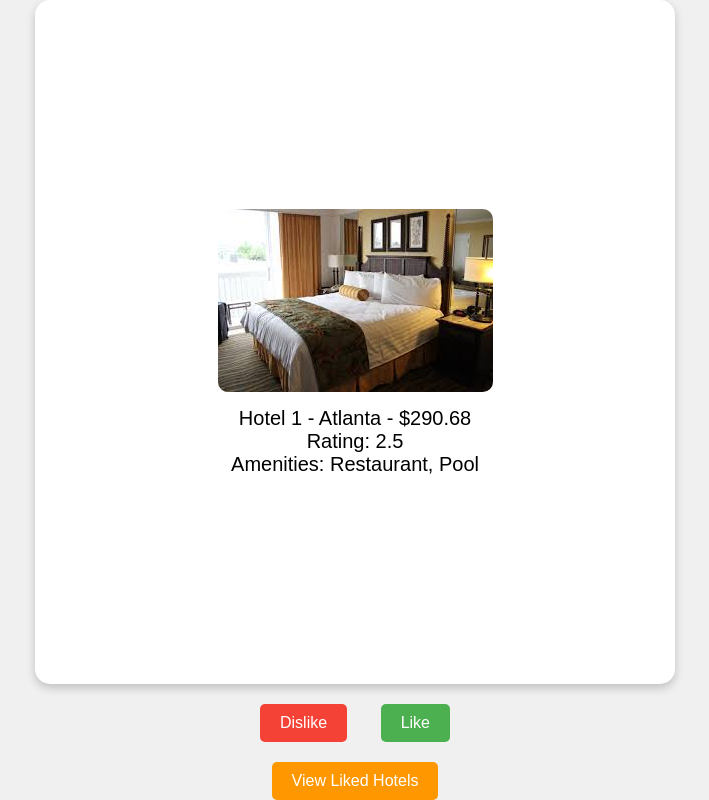
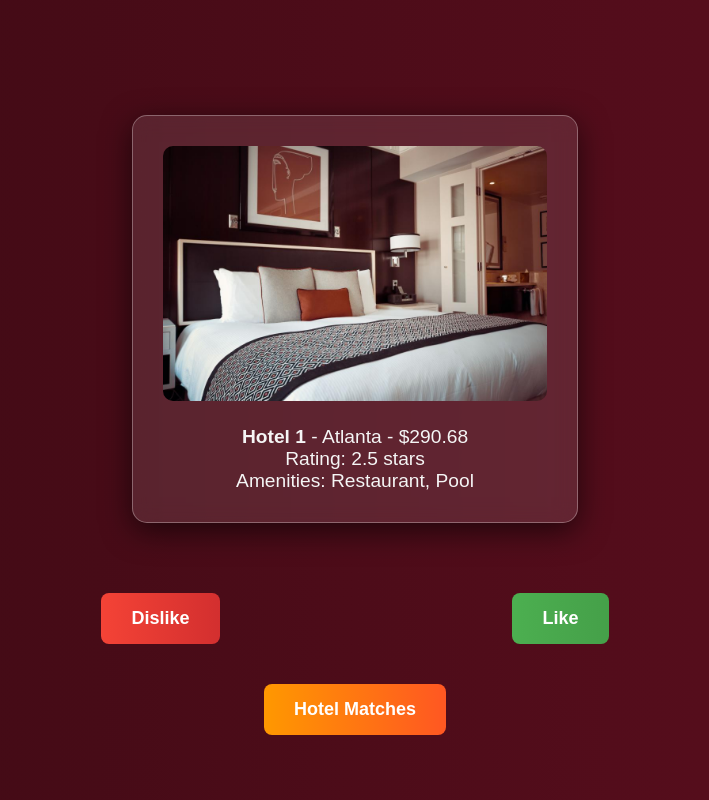
Before and after one commit to jackngammm/Marriot_CodeFest, a Flask app: page /hotels in a window 1280 px wide. Shown: the whole page, without its empty margins (285-994 px from the left). Run offline with Flask 3, Linux system fonts and the light colour scheme.

Commit message:
Update pic and chatting AI

```diff
--- a/main.py
+++ b/main.py
@@ -1,5 +1,6 @@
 from flask import Flask, render_template, request, session, redirect, url_for
 import pandas as pd
+
 
 app = Flask(__name__)
 app.secret_key = '1percent'
@@ -14,6 +15,7 @@ def home():
 
 
 #Log in Page
+
 @app.route('/login', methods=['GET', 'POST'])
 def login():
     if request.method == 'POST':
@@ -32,6 +34,7 @@ def login():
     return render_template('login.html')
 # Preferences Page
 @app.route('/preferences', methods=['GET', 'POST'])
+
 def preferences():
 
 
@@ -68,15 +71,15 @@ def hotels():
     hotels_list = filtered_hotels.to_dict(orient='records')
     return render_template('hotels.html', hotels=hotels_list)
 
+#This is the saved page
 
-
-
-#This is the saved page
 @app.route('/save_liked_hotels', methods=['POST'])
 def save_liked_hotels():
     liked_hotels = request.json.get('liked_hotels', [])
     session['liked_hotels'] = liked_hotels
     return 'Liked hotels saved successfully!'
+
+
 
 
 @app.route('/liked_hotels')
@@ -87,6 +90,16 @@ def liked_hotels():
 
 
 
+@app.route('/chat/<hotel_name>', methods=['GET', 'POST'])
+def chat(hotel_name):
+    user_message = None
+    bot_response = None
+
+    if request.method == 'POST':
+        user_message = request.form.get('message')
+        bot_response = f"Chatbot response to: {user_message}"  # Placeholder response logic
+
+    return render_template('chat.html', hotel_name=hotel_name, user_message=user_message, bot_response=bot_response)
 
 if __name__ == '__main__':
     app.run(debug=True)
--- a/templates/hotels.html
+++ b/templates/hotels.html
@@ -6,56 +6,89 @@
     <title>Swipe Hotels - Hotel Swipe App</title>
     <style>
         body {
+            font-family: Arial, sans-serif;
+            margin: 0;
+            padding: 0;
             display: flex;
             flex-direction: column;
             justify-content: center;
             align-items: center;
-            height: 100vh;
-            margin: 0;
-            background-color: #f0f0f0;
-            font-family: Arial, sans-serif;
+            min-height: 100vh;
+            background: linear-gradient(to right, #3E0A14, #5C0E1E);
+            animation: fadeIn 1s ease;
+            color: #f5f5f5;
+        }
+        @keyframes fadeIn {
+            from { opacity: 0; }
+            to { opacity: 1; }
         }
         .card {
-            width: 600px;
-            height: 800px;
-            background-color: white;
+            width: 30%;
+            max-width: 800px;
+            height: auto;
+            background: rgba(255, 255, 255, 0.1);
+            backdrop-filter: blur(10px);
+            border: 1px solid rgba(255, 255, 255, 0.3);
             border-radius: 15px;
-            box-shadow: 0 4px 10px rgba(0, 0, 0, 0.2);
+            box-shadow: 0 8px 30px rgba(0, 0, 0, 0.6);
             display: flex;
+            flex-direction: column;
             justify-content: center;
             align-items: center;
-            font-size: 20px;
-            padding: 20px;
             text-align: center;
-            margin-bottom: 20px;
+            padding: 30px;
+            margin: 50px 0 40px; /* Increased top and bottom margins */
             transition: transform 0.3s, opacity 0.3s;
+            font-size: 1.2em;
         }
         .buttons {
             display: flex;
-            justify-content: space-between;
-            width: 200px;
-            margin-bottom: 10px;
+            justify-content: space-around;
+            width: 70%;
+            max-width: 800px;
+            margin-top: 30px;
         }
         .button {
-            padding: 10px 20px;
-            font-size: 16px;
+            padding: 15px 30px;
+            font-size: 18px;
+            font-weight: bold;
+            border: none;
+            border-radius: 8px;
             cursor: pointer;
-            border: none;
-            border-radius: 5px;
-            margin: 0 5px;
+            margin: 0 20px;
+            transition: background-color 0.3s, transform 0.3s;
         }
         .like {
-            background-color: #4caf50;
+            background: linear-gradient(to right, #4CAF50, #45A049);
             color: white;
         }
+        .like:hover {
+            background: linear-gradient(to right, #45A049, #4CAF50);
+            transform: translateY(-3px);
+        }
         .dislike {
-            background-color: #f44336;
+            background: linear-gradient(to right, #F44336, #D32F2F);
             color: white;
         }
+        .dislike:hover {
+            background: linear-gradient(to right, #D32F2F, #F44336);
+            transform: translateY(-3px);
+        }
         .view-liked {
-            background-color: #ff9800;
+            background: linear-gradient(to right, #FF9800, #FF5722);
             color: white;
-            margin-top: 10px;
+            margin-top: 40px;
+            padding: 15px 30px;
+            font-size: 18px;
+            font-weight: bold;
+            border: none;
+            border-radius: 8px;
+            cursor: pointer;
+            transition: background-color 0.3s, transform 0.3s;
+        }
+        .view-liked:hover {
+            background: linear-gradient(to right, #FF5722, #FF9800);
+            transform: translateY(-3px);
         }
     </style>
 </head>
@@ -65,37 +98,43 @@
         <button class="button dislike" id="dislikeButton">Dislike</button>
         <button class="button like" id="likeButton">Like</button>
     </div>
-    <!-- Add the 'View Liked Hotels' button -->
-    <button class="button view-liked" onclick="window.location.href='/liked_hotels'">View Liked Hotels</button>
+    <button class="view-liked" onclick="window.location.href='/liked_hotels'">Hotel Matches</button>
 
     <script>
         const hotelList = JSON.parse('{{ hotels|tojson|safe }}');
+        const imageUrls = [
+            'static/images/HotelImage1.png',
+            'static/images/HotelImage2.png',
+            'static/images/HotelImage3.png'
+        ];
         let currentIndex = 0;
-        let likedHotels = []; // Array to store liked hotels
+        let likedHotels = [];
 
-        // Function to display the current hotel
+        function getRandomImage() {
+            const randomIndex = Math.floor(Math.random() * imageUrls.length);
+            return imageUrls[randomIndex];
+        }
+
         function displayHotel() {
             const card = document.getElementById('hotelCard');
             if (currentIndex < hotelList.length) {
                 const hotel = hotelList[currentIndex];
                 card.innerHTML = `
-                    <dix><img src="static/images/HotelImage1.png" alt="Hotel Image" style="max-width: 100%; height: auto; border-radius: 10px; margin-bottom: 10px; object-fit: cover;"></div>
-                    <div>${hotel['Hotel_Name']} - ${hotel['Location']} - $${hotel['Price_Per_Night']}</div>
-                    <div>Rating: ${hotel['Rating']}</div>
+                    <div><img src="${getRandomImage()}" alt="Hotel Image" style="max-width: 100%; height: auto; border-radius: 10px; margin-bottom: 20px; object-fit: cover;"></div>
+                    <div><strong>${hotel['Hotel_Name']}</strong> - ${hotel['Location']} - $${hotel['Price_Per_Night']}</div>
+                    <div>Rating: ${hotel['Rating']} stars</div>
                     <div>Amenities: ${hotel['Amenities']}</div>`;
             } else {
                 card.textContent = "No more hotels!";
             }
         }
 
-        // Function to handle liking a hotel
         function likeHotel() {
             if (currentIndex < hotelList.length) {
-                likedHotels.push(hotelList[currentIndex]); // Add to liked hotels
+                likedHotels.push(hotelList[currentIndex]);
                 currentIndex++;
                 displayHotel();
             }
-            // Save liked hotels to the backend
             fetch('/save_liked_hotels', {
                 method: 'POST',
                 headers: {
@@ -105,17 +144,13 @@
             });
         }
 
-        // Function to handle disliking a hotel
         function dislikeHotel() {
             currentIndex++;
             displayHotel();
         }
 
-        // Event listeners for Like and Dislike buttons
         document.getElementById('likeButton').addEventListener('click', likeHotel);
         document.getElementById('dislikeButton').addEventListener('click', dislikeHotel);
-
-        // Initialize the app
         document.addEventListener('DOMContentLoaded', displayHotel);
     </script>
 </body>
```
Also changed, not shown: templates/chat.html (added, +112 -0 lines), templates/liked_hotels.html (+137 -18 lines).
